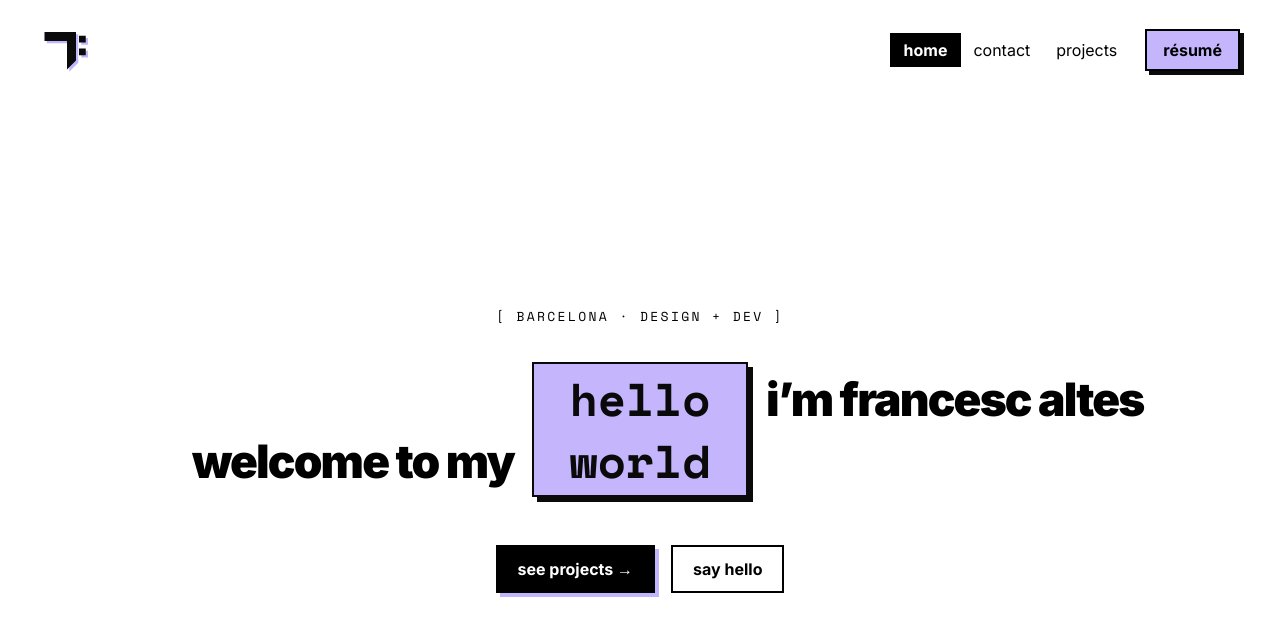
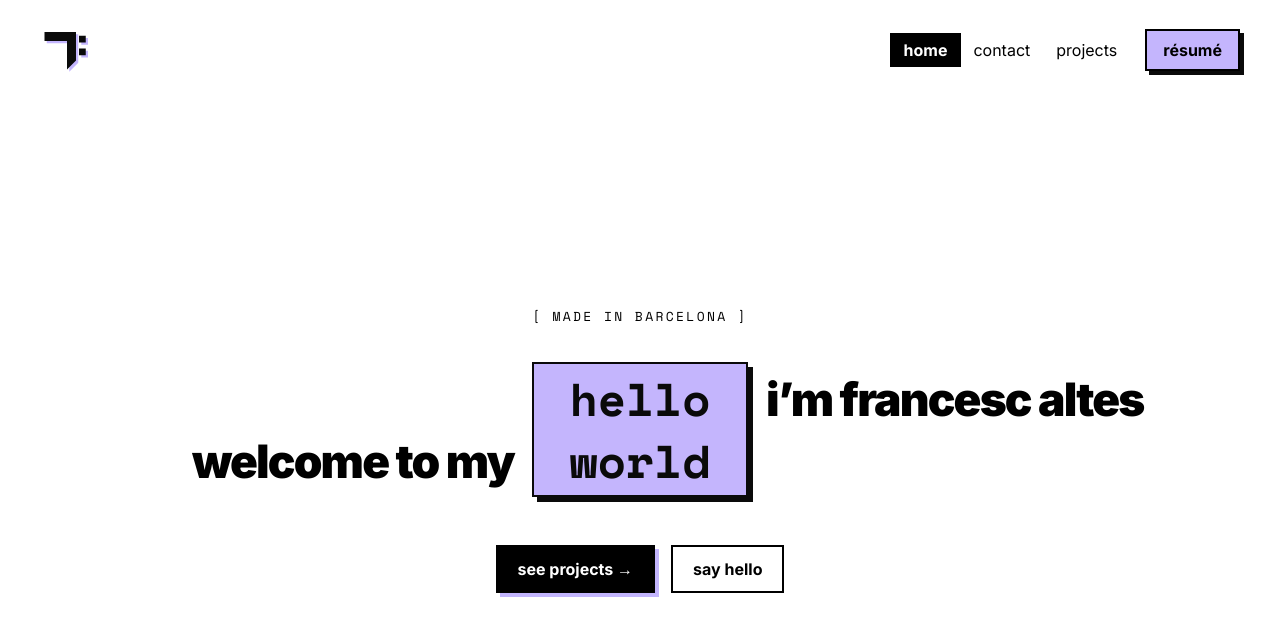
Before and after one commit to suki60/portfolio, a Next.js app: page / in a window 1280 px wide. Shown: the top 636 px of the page. Built offline with nearby package versions, Linux system fonts and the light colour scheme.

Commit message:
upd: index text

```diff
--- a/src/pages/index.js
+++ b/src/pages/index.js
@@ -28,7 +28,7 @@ const Home = () => (
     >
       {/* mono location tag */}
       <div className='mb-9 uppercase' style={{ fontFamily: 'var(--font-mono)', fontSize: 13, letterSpacing: '0.18em' }}>
-        [ barcelona · design + dev ]
+        [ made in barcelona ]
       </div>
 
       {/* THE WORD GAME — violet box is the hinge:
```
